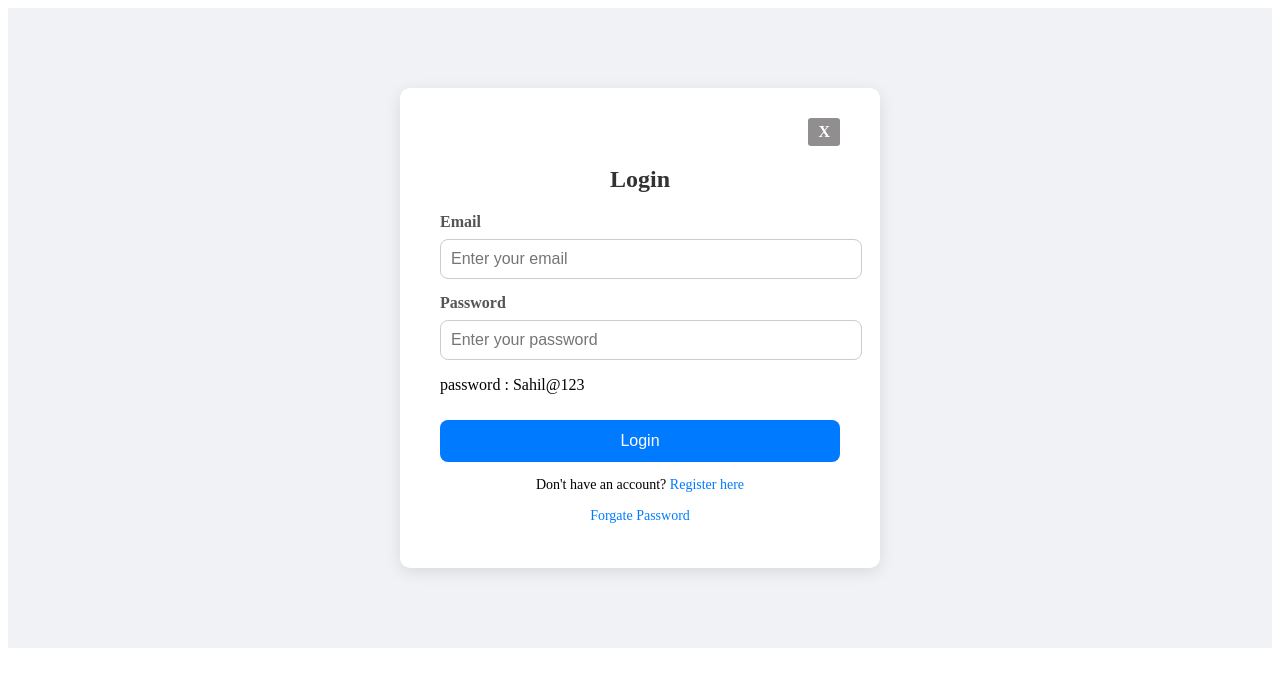
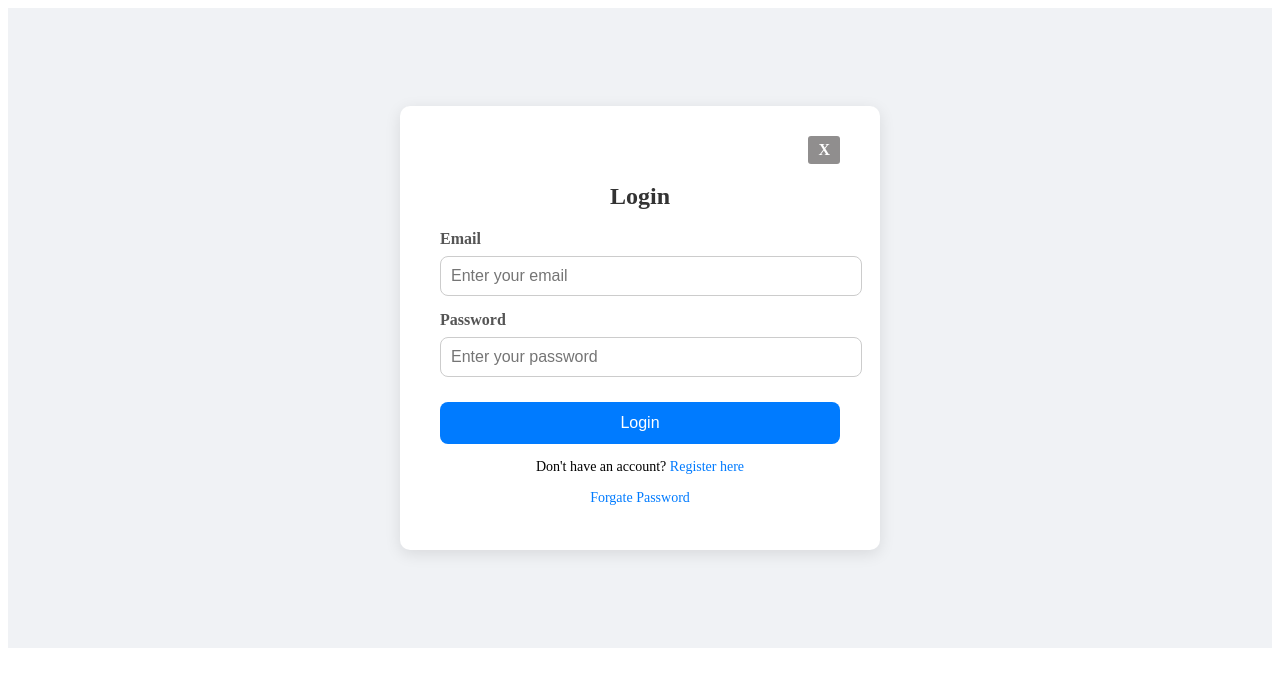
Before and after one commit to SahilAsodariya/Blog, a Flask app: page /auth/ in a window 1280 px wide. Shown: the top 687 px of the page. Run offline with Flask 3, Linux system fonts and the light colour scheme; parts of the project's set-up code (start-up, migrations or seed data) failed here and were passed over; some libraries are stand-ins or nearby versions.

Commit message:
Remove hardcoded password display from login and registration templates

```diff
--- a/app/templates/login.html
+++ b/app/templates/login.html
@@ -27,7 +27,6 @@
         required
       />
     </div>
-    <p>password : Sahil@123</p>
 
     <button type="submit" class="login-button">Login</button>
 
--- a/app/templates/register.html
+++ b/app/templates/register.html
@@ -30,7 +30,6 @@ head %}
       <label for="password">Password</label>
       <input type="password" name="password" required />
     </div>
-    <p>password : Sahil@123</p>
 
     <button type="submit" class="register-button">Register</button>
 
```
